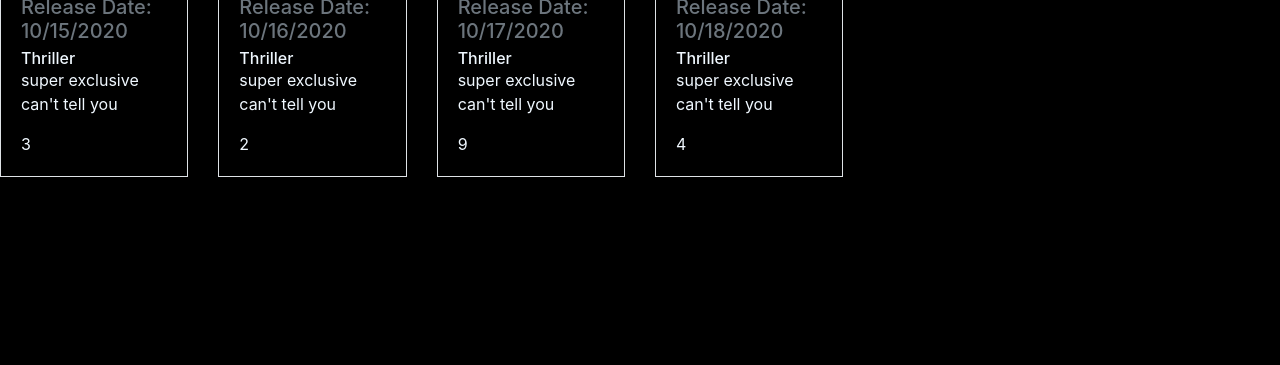
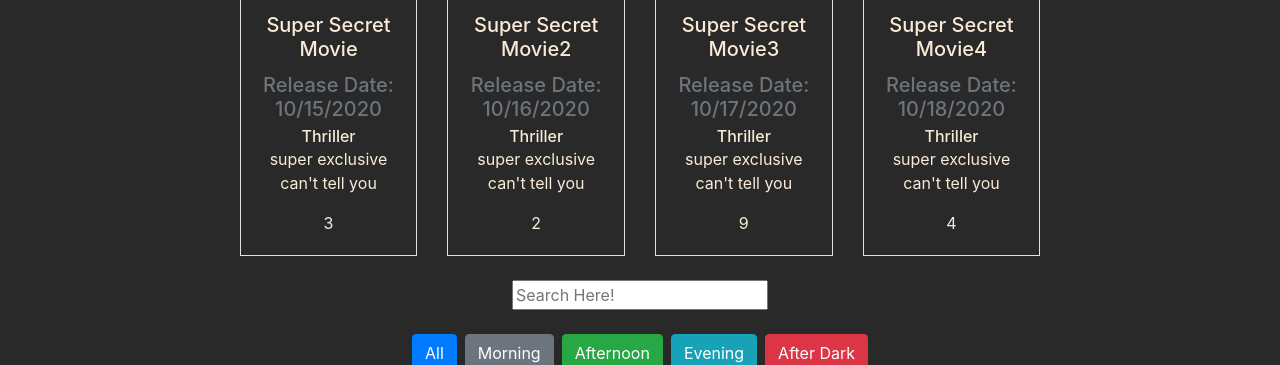
Before and after one commit to KeithRWalker/shotz, a website built with webpack: page src/index.html in a window 1280 px wide. Shown: the part 142-507 px from the top of the page. Built offline with nearby package versions, Linux system fonts and the light colour scheme; files whose address does not match are found by name.

Commit message:
styling/buttons

```diff
--- a/src/index.html
+++ b/src/index.html
@@ -1,4 +1,5 @@
 <!DOCTYPE html>
+
 <html lang="en">
   <head>
     <meta charset="UTF-8">
@@ -9,7 +10,25 @@
   <body>
     <h1>Shotz Shotz Shotz</h1>
     <div id="app">
+
+      <h2>Movies:</h2>
       <div id="movies"></div>
+
+      <div id="filters">
+        <div class="row mt-4 mb-4">
+          <input type="text" placeholder="Search Here!" class="mx-auto">
+        </div>
+
+        <div class="row justify-content-center">
+          <button id="all" class="btn btn-primary mr-2"> All </button>
+          <button id="morning" class="btn btn-secondary mr-2"> Morning </button>
+          <button id="afternoon" class="btn btn-success mr-2"> Afternoon </button>
+          <button id="evening" class="btn btn-info mr-2"> Evening </button>
+          <button id="dark" class="btn btn-danger"> After Dark </button>
+        </div>
+      </div>
+
+      <h2>Locations:</h2>
       <div id="locations"></div>
     </div>
   </body>
--- a/src/javascripts/components/locations/locations.js
+++ b/src/javascripts/components/locations/locations.js
@@ -28,12 +28,12 @@ const shootTimeClass = (shootTime) => {
 
 const domStringBuilder = () => {
   let domString = '';
-  domString += '<div class="row">';
+  domString += '<div class="row justify-content-center">';
   locations.forEach((location) => {
-    domString += `<div class="card-dark col-2 locationCard" id="${location.id}">`;
-    domString += '  <div class="card-body">';
+    domString += `<div class="card-dark col-2 locationCard mt-3" id="${location.id}">`;
     domString += `    <div class="card-header ${shootTimeClass(location.shootTime)}">${location.name}</div>`;
     domString += `    <img src="${location.imageUrl}" class="card-img-top" alt="Picture of ${location.name}">`;
+    domString += '  <div class="card-body border border-top-0">';
     domString += `    <p class="card-text">Adress: ${location.address}</p>`;
     domString += '  </div>';
     domString += '</div>';
--- a/src/javascripts/components/movies/movies.js
+++ b/src/javascripts/components/movies/movies.js
@@ -8,7 +8,7 @@ let movies = [];
 
 const domStringBuilder = () => {
   let domString = '';
-  domString += '<div class="row">';
+  domString += '<div class="row justify-content-center">';
   movies.forEach((movie) => {
     domString += `<div class="card-dark col-2" id="${movie.id}">`;
     domString += '  <div class="card-body border">';
--- a/src/styles/main.scss
+++ b/src/styles/main.scss
@@ -1,6 +1,8 @@
 @import "~bootstrap/scss/bootstrap";
 
 body{
-  background-color: black;
-  color: aliceblue;
+  background-color: rgb(41, 41, 41);
+  color: antiquewhite;
+  padding: 2em;
+  text-align: center;
 }
```
